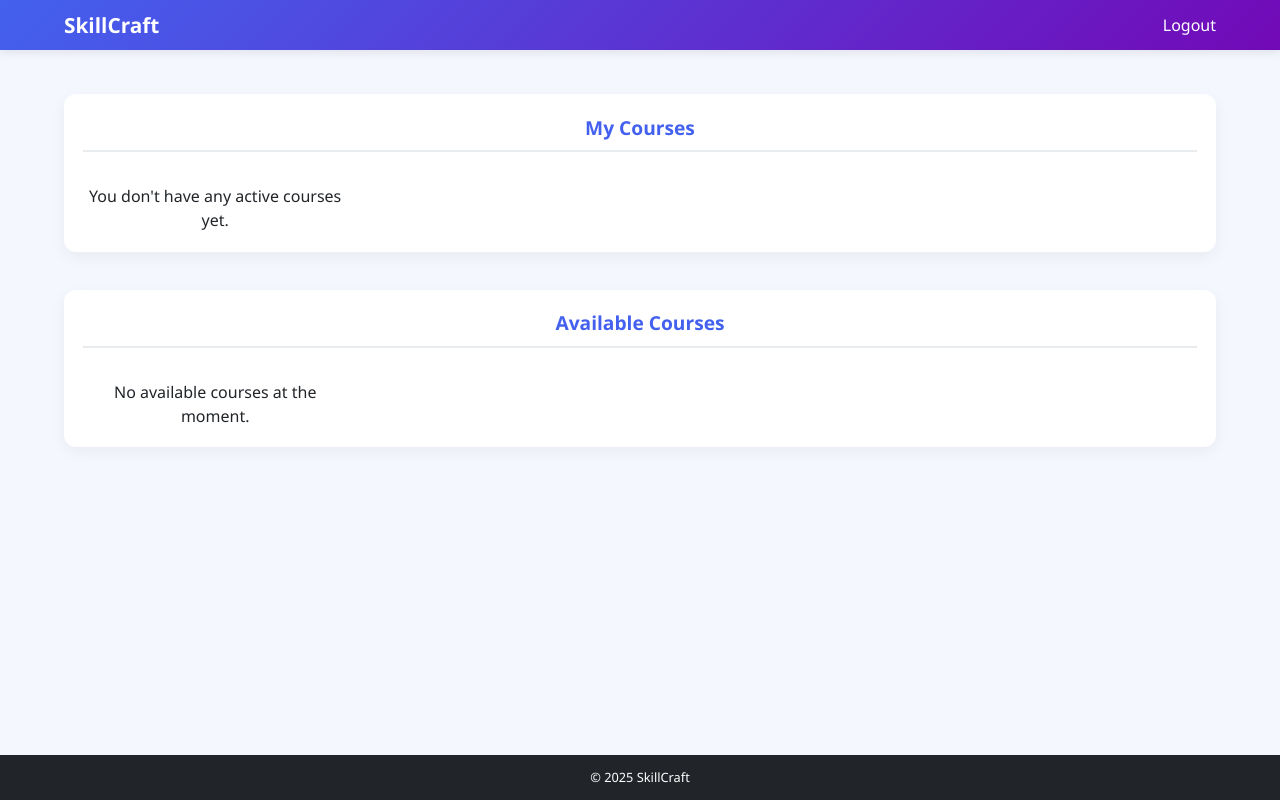
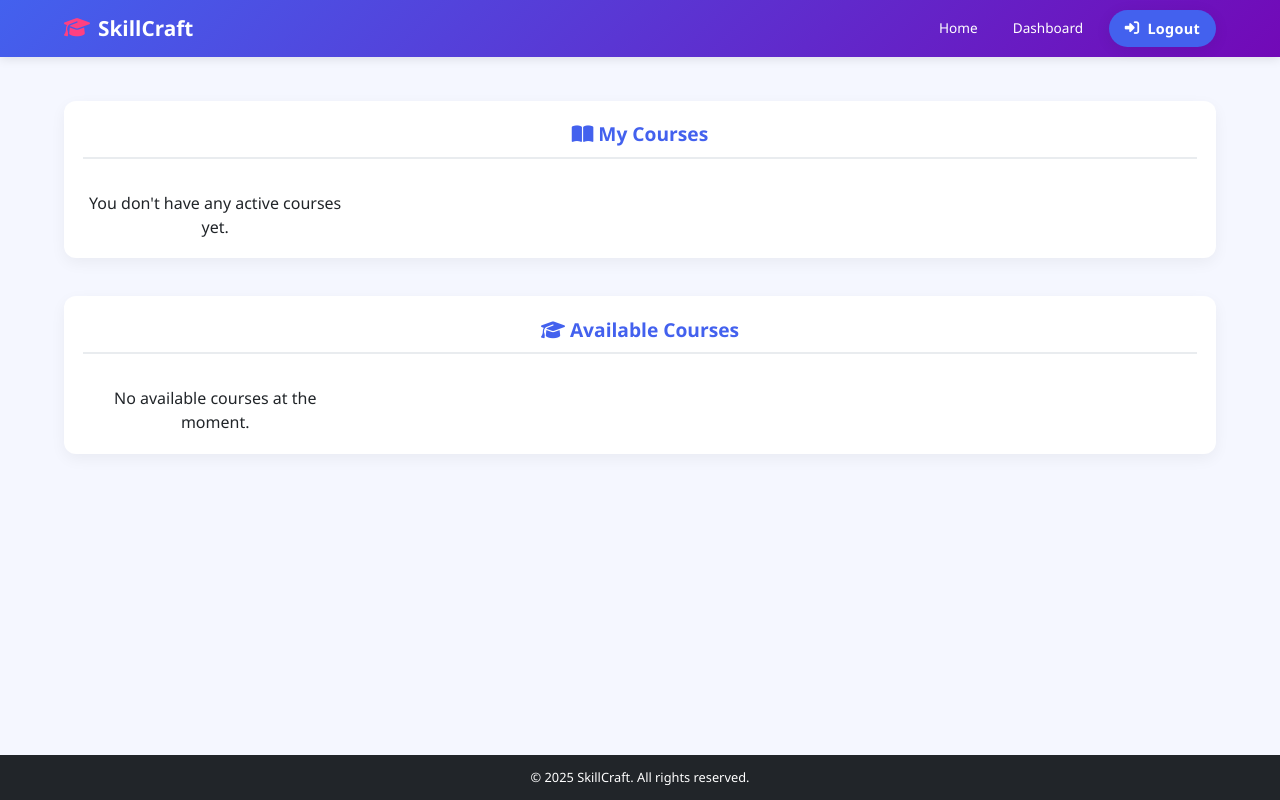
Before and after one commit to ibrahimovisa/flask-test-app, a Flask app: template templates/user_dashboard.html in a window 1280 px wide. Run offline with Flask 3, Linux system fonts and the light colour scheme; the template is opened without the code that fills it, so the values that code supplies are empty; some libraries are stand-ins or nearby versions.

Commit message:
Update user_dashboard.html

```diff
--- a/templates/user_dashboard.html
+++ b/templates/user_dashboard.html
@@ -1,26 +1,41 @@
 <!DOCTYPE html>
 <html lang="en">
 <head>
-    <meta charset="UTF-8" />
-    <meta name="viewport" content="width=device-width, initial-scale=1.0" />
+  <meta charset="UTF-8">
+  <meta name="viewport" content="width=device-width, initial-scale=1.0">
   <title>User Dashboard</title>
-    <link rel="stylesheet" href="{{ url_for('static', filename='styles.css') }}" />
+  <link rel="stylesheet" href="https://cdnjs.cloudflare.com/ajax/libs/font-awesome/6.4.0/css/all.min.css">
+  <link rel="stylesheet" href="{{ url_for('static', filename='styles.css') }}">
 </head>
 <body>
+
   <header>
     <nav>
-            <div class="logo"><a href="#">SkillCraft</a></div>
-            <div class="header-right">
-                <a id="logoutLink" href="{{ url_for('logout') }}">Logout</a>
+      <div class="logo-container">
+        <div class="logo">
+          <i class="fas fa-graduation-cap"></i>
+          <span>SkillCraft</span>
+        </div>
+        <div class="hamburger" id="hamburger">
+          <div class="bar"></div>
+          <div class="bar"></div>
+          <div class="bar"></div>
+        </div>
+      </div>
+      <div class="header-right" id="headerRight">
+        <a href="{{ url_for('index') }}" class="header-link">Home</a>
+        <a href="{{ url_for('user_dashboard') }}" class="header-link">Dashboard</a>
+        <a id="logoutLink" class="btn btn-primary" href="{{ url_for('logout') }}"><i class="fas fa-sign-in-alt"></i>Logout</a>
+
       </div>
     </nav>
   </header>
 
   <main>
     <div class="dashboard-container">
-            <!-- My Courses Panel (Enrolled and in a group) -->
+      <!-- My Courses Panel -->
       <section class="dashboard-panel">
-                <h2>My Courses</h2>
+        <h2><i class="fas fa-book-open"></i> My Courses</h2>
         <div class="courses-grid">
           {% if enrolled_courses %}
             {% for course in enrolled_courses %}
@@ -43,9 +58,8 @@
 
       <!-- Available Courses Panel -->
       <section class="dashboard-panel">
-                <h2>Available Courses</h2>
+        <h2><i class="fas fa-graduation-cap"></i> Available Courses</h2>
         <div class="courses-grid">
-                    <!-- Courses not enrolled yet -->
           {% if available_courses %}
             {% for course in available_courses %}
             <div class="course-card">
@@ -62,17 +76,18 @@
             {% endfor %}
           {% endif %}
 
-                    <!-- Courses enrolled but waiting for group -->
           {% if waiting_courses %}
             {% for course in waiting_courses %}
-                        <div class="course-card waiting-card">
+            <div class="course-card">
               <img
                 src="{{ url_for('static', filename='images/' + course[3]) if course[3] else url_for('static', filename='images/default-course.jpg') }}"
                 alt="{{ course[1] }}"
               />
               <h3>{{ course[1] }}</h3>
               <p>{{ course[2] }}</p>
-                            <div class="waiting-badge">Waiting for group assignment</div>
+              <div class="waiting-badge">
+                <i class="fas fa-clock"></i> Waiting for group assignment
+              </div>
             </div>
             {% endfor %}
           {% endif %}
@@ -86,7 +101,30 @@
   </main>
 
   <footer>
-        <p>&copy; 2025 SkillCraft</p>
+    <div class="footer-content">
+      <p>&copy; 2025 SkillCraft. All rights reserved.</p>
+    </div>
   </footer>
+
+  <script>
+    const hamburger = document.getElementById('hamburger');
+    const headerRight = document.getElementById('headerRight');
+
+    hamburger.addEventListener('click', function() {
+      headerRight.classList.toggle('active');
+      hamburger.classList.toggle('active');
+    });
+
+    document.addEventListener('click', function(event) {
+      const isClickInsideNav =
+        hamburger.contains(event.target) ||
+        headerRight.contains(event.target);
+
+      if (!isClickInsideNav && headerRight.classList.contains('active')) {
+        headerRight.classList.remove('active');
+        hamburger.classList.remove('active');
+      }
+    });
+  </script>
 </body>
 </html>
```
Lines whose indentation alone changed are shown as unchanged.
